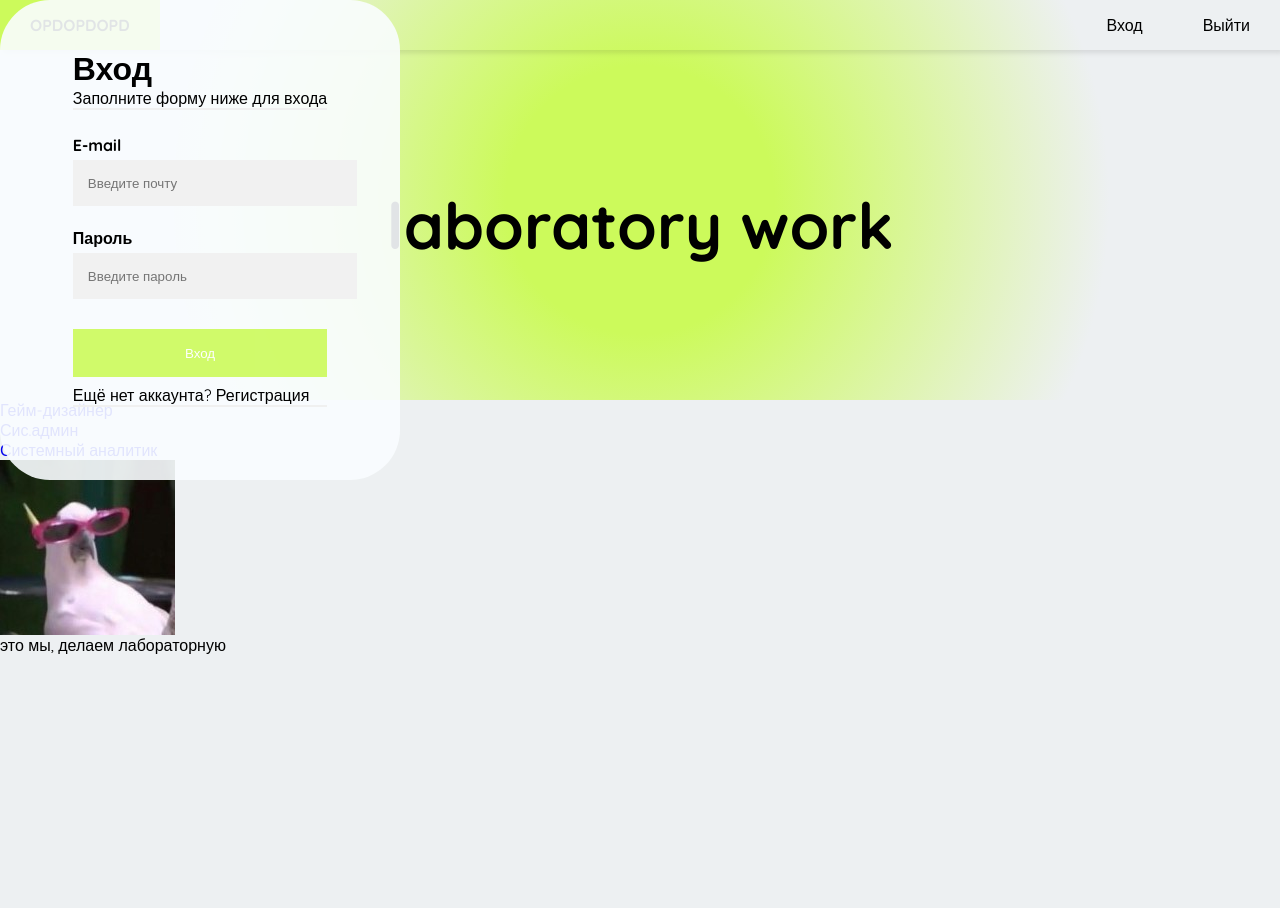
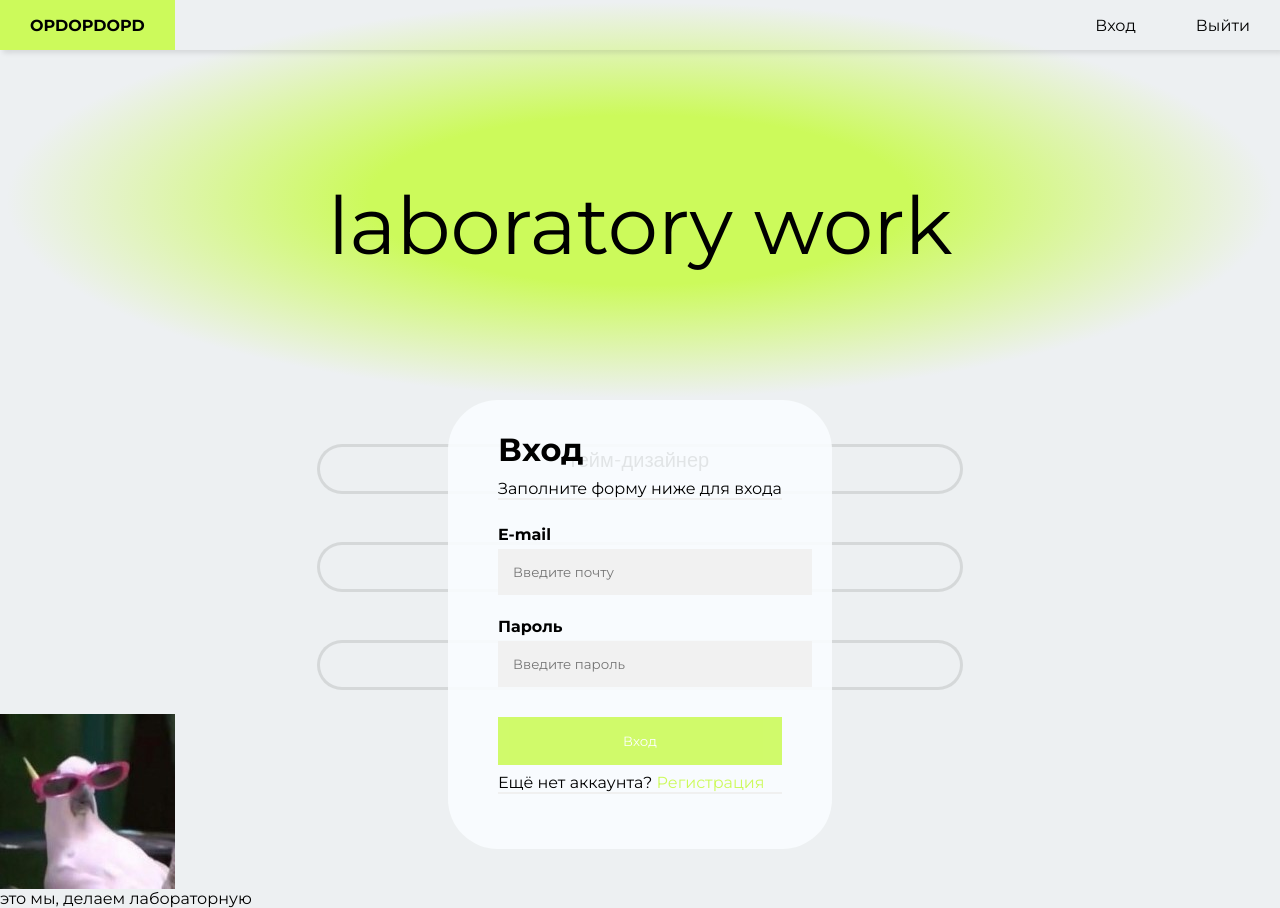
Before and after one commit to naku0/OPDOPDOPD, a plain HTML site: page labaOPDOPDOPD/OPDOPDOPD.html in a window 1280 px wide. Both pictures are taken after a click on the link "Вход". Before the commit the page ends 800 px from the top, so only its background shows below. Drawn offline with Linux system fonts and the light colour scheme.

Commit message:
ADASPDAPDADASDLKAFL:KMG:KNFDLF"DSMALKDMELNGVOVFM>SLKDFLSDNF {SD"LKSQM:JFDNLVSLMDKL:NSL JGMF<SM"DK FM

```diff
--- a/labaOPDOPDOPD/OPDOPDOPD.html
+++ b/labaOPDOPDOPD/OPDOPDOPD.html
@@ -7,12 +7,15 @@
     <link rel="preconnect" href="https://fonts.googleapis.com">
     <link rel="preconnect" href="https://fonts.gstatic.com" crossorigin>
     <link href="https://fonts.googleapis.com/css2?family=Quicksand:wght@300..700&display=swap" rel="stylesheet">
+    <link rel="preconnect" href="https://fonts.googleapis.com">
+    <link rel="preconnect" href="https://fonts.gstatic.com" crossorigin>
+    <link href="https://fonts.googleapis.com/css2?family=Montserrat:ital,wght@0,100..900;1,100..900&family=Quicksand:wght@300..700&family=Roboto:ital,wght@0,100;0,300;0,400;0,500;0,700;0,900;1,100;1,300;1,400;1,500;1,700;1,900&display=swap" rel="stylesheet">
     <title>OPDOPDOPD</title>
 </head>
 <body>
 <div class="AAAAAAA">
     <header>
-        <ul class = "topper">
+        <ul class="topper">
             <li class="logo">
                 <a href="https://youtu.be/dQw4w9WgXcQ?si=swkKsubkCwZgkvkd">OPDOPDOPD</a>
             </li>
@@ -28,6 +31,7 @@
         <p class="title">laboratory work</p>
     </div>
 </div>
+<div class="yaNeZnayu">
     <div class="RegWindow" id="RegWindow">
         <div class="reg" id="reg">
             <h1>Регистрация</h1>
@@ -67,16 +71,17 @@
         </div>
         <hr>
     </div>
+</div>
 <div class='list'>
-    <ul class = "workers">
+    <ul class="workers">
         <li>
-            <a href="GameDesigner.html">Гейм-дизайнер</a>
+            <a href="GameDesigner.html">гейм-дизайнер</a>
         </li>
         <li>
-            <a href="SysAdmin.html">Сис.админ</a>
+            <a href="SysAdmin.html">системный администратор</a>
         </li>
         <li>
-            <a href="SysAnal.html">Системный аналитик</a>
+            <a href="SysAnal.html">системный аналитик</a>
         </li>
     </ul>
 </div>
--- a/labaOPDOPDOPD/styling.css
+++ b/labaOPDOPDOPD/styling.css
@@ -1,11 +1,21 @@
 * {
     margin: 0;
     padding: 0;
-    font-family: "Quicksand", sans-serif;
+    font-family: "Montserrat", sans-serif;
 }
 
 a {
     text-decoration: none;
+}
+
+::-moz-selection {
+    color: white;
+    background-color: #AAD94A;
+}
+
+::selection {
+    color: white;
+    background-color: #AAD94A;
 }
 
 li {
@@ -70,18 +80,24 @@ body {
 div.RegWindow {
     display: none;
     z-index: 1;
-    position: absolute;
     background-color: rgb(250, 253, 255, 0.9);
     font-family: "Quicksand", sans-serif;
     place-content: center;
-    width: 50vh;
-    height: 60vh;
+    width: auto;
+    height: auto;
+    padding: 30px 50px;
     border-radius: 50px;
+    position: absolute;
 }
 
 hr {
     border: 1px solid #f0f0f0;
     margin-bottom: 25px;
+}
+
+.RegWindow h1 {
+    padding-bottom: 10px;
+    place-items: center;
 }
 
 input[type=text], input[type=password] {
@@ -113,12 +129,22 @@ input[type=text]:focus, input[type=password]:focus {
     background-color: #AAD94A;
 }
 
+.RegWindow a {
+    color: #CCFA5B;
+    text-decoration: #CCFA5B;
+}
+
+.RegWindow a:hover {
+    color: #AAD94A;
+    text-decoration: #CCFA5B;
+    cursor: pointer;
+}
+
 p.title {
     width: auto;
     color: black;
     opacity: 1;
-    font-size: 8vh;
-    font-weight: bold;
+    font-size: 10vh;
     justify-content: center;
 }
 
@@ -130,7 +156,7 @@ p.title {
 }
 
 .AAAAAAA {
-    background: radial-gradient(circle at center, #CCFA5B 20%, #EDF0F2 70%, transparent 100%);
+    background: radial-gradient(ellipse at center, #CCFA5B 30%, #EDF0F2 70%, transparent 100%);
     /*rgb(204,250,91);
     border-radius: 0 0 50rem 50rem;*/
     height: 50vh;
@@ -138,3 +164,46 @@ p.title {
     display: flex;
     flex-direction: column;
 }
+
+.yaNeZnayu {
+    display: flex;
+    place-content: center;
+}
+.list{
+    padding-top:20px;
+}
+.list ul{
+    width: 100%;
+    list-style: none;
+    flex-direction: column;
+    align-items: center;
+}
+
+.list li {
+    height: 50px;
+    display: flex;
+    place-content: center;
+    padding: 3vh 0;
+
+}
+.list a{
+    display: flex;
+    place-content: center;
+    width: 80vh;
+    height: auto;
+    background-color: #EDF0F2;
+    border: solid rgba(0,0,0,0.1);
+    border-radius: 30px;
+    font-size: 20px;
+    font-family: "Quicksand", sans-serif ;
+}
+.list a:link{
+    color: black;
+}
+.list a:visited{
+    color: black;
+}
+.list a:hover{
+    color: #000000;
+    background-color: #D0D0D0;
+}
```
Lines whose indentation alone changed are shown as unchanged.
